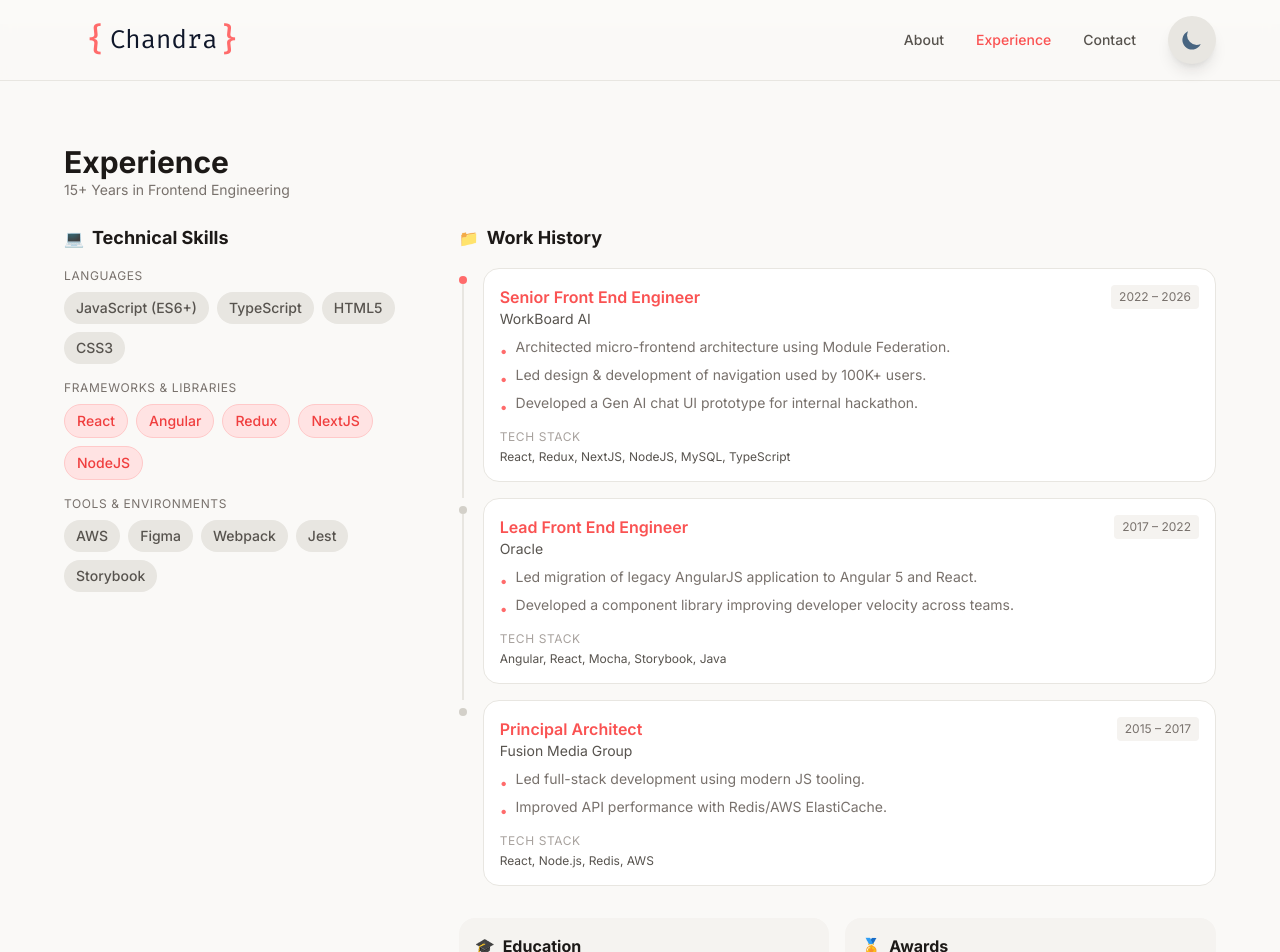
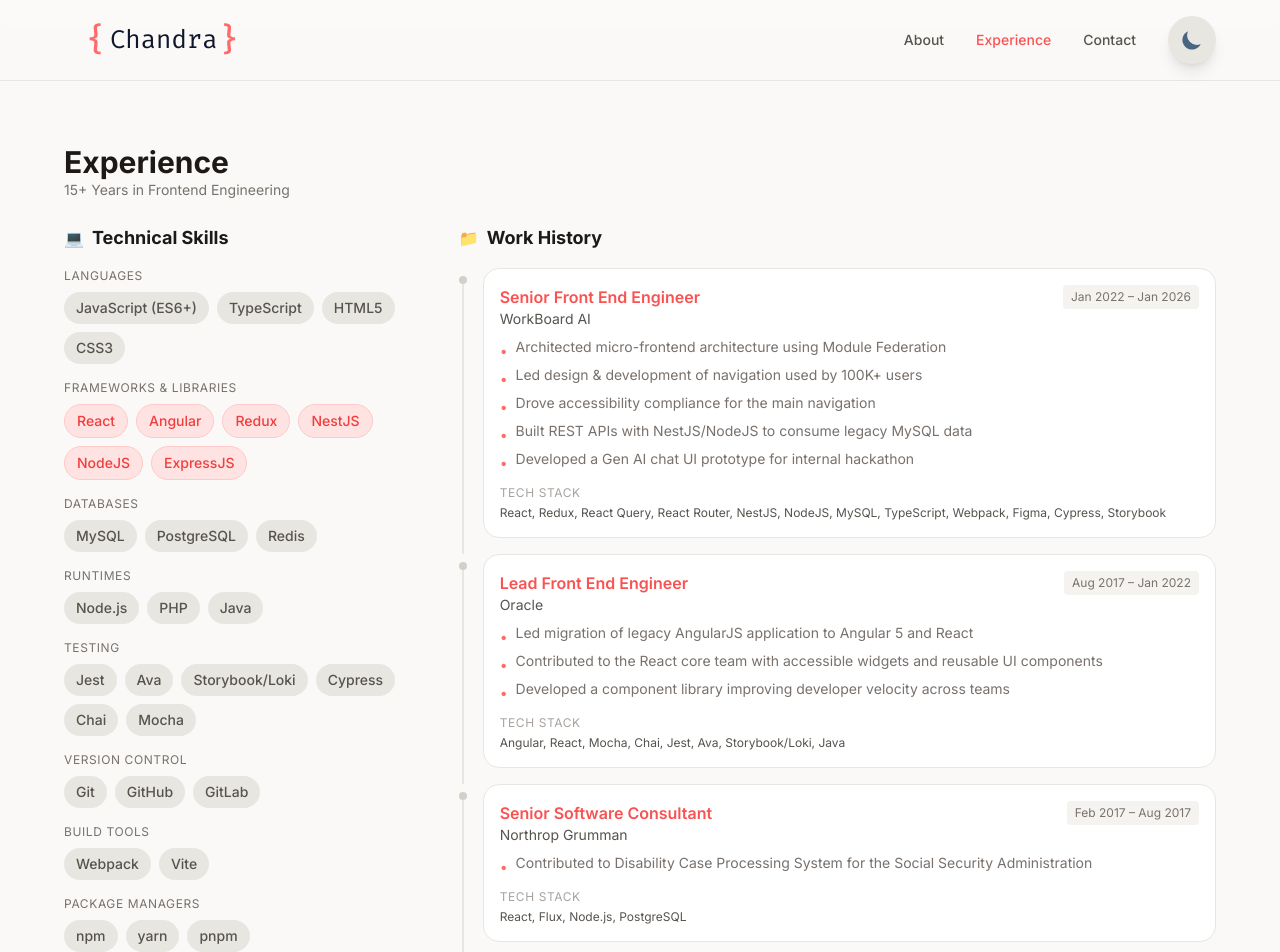
Before and after one commit to nuweb/portfolio, a React (Vite) app: page /experience in a window 1280 px wide. Shown: the top 952 px of the page. Built offline with nearby package versions, Linux system fonts and the light colour scheme.

Commit message:
Update content

```diff
--- a/src/app/pages/ContactPage.tsx
+++ b/src/app/pages/ContactPage.tsx
@@ -9,8 +9,10 @@ export function ContactPage() {
 
   const handleSubmit = (e: React.FormEvent) => {
     e.preventDefault();
-    // Handle form submission - could integrate with a service like Formspree
-    window.location.href = `mailto:veeracs@gmail.com?subject=Contact from ${formData.name}&body=${formData.message}`;
+    const body = `From: ${formData.name} (${formData.email})
+
+${formData.message}`;
+    window.location.href = `mailto:veeracs@gmail.com?subject=Contact from ${formData.name}&body=${encodeURIComponent(body)}`;
   };
 
   return (
--- a/src/app/pages/ExperiencePage.tsx
+++ b/src/app/pages/ExperiencePage.tsx
@@ -5,12 +5,36 @@ const skillCategories = [
   },
   {
     title: 'FRAMEWORKS & LIBRARIES',
-    skills: ['React', 'Angular', 'Redux', 'NextJS', 'NodeJS'],
+    skills: ['React', 'Angular', 'Redux', 'NestJS', 'NodeJS', 'ExpressJS'],
     highlight: true,
   },
   {
-    title: 'TOOLS & ENVIRONMENTS',
-    skills: ['AWS', 'Figma', 'Webpack', 'Jest', 'Storybook'],
+    title: 'DATABASES',
+    skills: ['MySQL', 'PostgreSQL', 'Redis'],
+  },
+  {
+    title: 'RUNTIMES',
+    skills: ['Node.js', 'PHP', 'Java'],
+  },
+  {
+    title: 'TESTING',
+    skills: ['Jest', 'Ava', 'Storybook/Loki', 'Cypress', 'Chai', 'Mocha'],
+  },
+  {
+    title: 'VERSION CONTROL',
+    skills: ['Git', 'GitHub', 'GitLab'],
+  },
+  {
+    title: 'BUILD TOOLS',
+    skills: ['Webpack', 'Vite'],
+  },
+  {
+    title: 'PACKAGE MANAGERS',
+    skills: ['npm', 'yarn', 'pnpm'],
+  },
+  {
+    title: 'CLOUD',
+    skills: ['AWS', 'Azure'],
   },
 ];
 
@@ -18,34 +42,49 @@ const workHistory = [
   {
     title: 'Senior Front End Engineer',
     company: 'WorkBoard AI',
-    period: '2022 – 2026',
+    period: 'Jan 2022 – Jan 2026',
     highlights: [
-      'Architected micro-frontend architecture using Module Federation.',
-      'Led design & development of navigation used by 100K+ users.',
-      'Developed a Gen AI chat UI prototype for internal hackathon.',
+      'Architected micro-frontend architecture using Module Federation',
+      'Led design & development of navigation used by 100K+ users',
+      'Drove accessibility compliance for the main navigation',
+      'Built REST APIs with NestJS/NodeJS to consume legacy MySQL data',
+      'Developed a Gen AI chat UI prototype for internal hackathon',
     ],
-    techStack: 'React, Redux, NextJS, NodeJS, MySQL, TypeScript',
-    current: true,
+    techStack: 'React, Redux, React Query, React Router, NestJS, NodeJS, MySQL, TypeScript, Webpack, Figma, Cypress, Storybook',
+    current: false,
   },
   {
     title: 'Lead Front End Engineer',
     company: 'Oracle',
-    period: '2017 – 2022',
+    period: 'Aug 2017 – Jan 2022',
     highlights: [
-      'Led migration of legacy AngularJS application to Angular 5 and React.',
-      'Developed a component library improving developer velocity across teams.',
+      'Led migration of legacy AngularJS application to Angular 5 and React',
+      'Contributed to the React core team with accessible widgets and reusable UI components',
+      'Developed a component library improving developer velocity across teams',
     ],
-    techStack: 'Angular, React, Mocha, Storybook, Java',
+    techStack: 'Angular, React, Mocha, Chai, Jest, Ava, Storybook/Loki, Java',
+  },
+  {
+    title: 'Senior Software Consultant',
+    company: 'Northrop Grumman',
+    period: 'Feb 2017 – Aug 2017',
+    highlights: [
+      'Contributed to Disability Case Processing System for the Social Security Administration'
+    ],
+    techStack: 'React, Flux, Node.js, PostgreSQL',
   },
   {
     title: 'Principal Architect',
     company: 'Fusion Media Group',
-    period: '2015 – 2017',
+    period: 'Nov 2015 – Jan 2017',
     highlights: [
-      'Led full-stack development using modern JS tooling.',
-      'Improved API performance with Redis/AWS ElastiCache.',
+      'Led full-stack development using modern JS tooling',
+      'Set up Universal React seed projects, build pipelines, and performance optimizations',
+      'Improved API performance with Redis/AWS ElastiCache',
+      'Mentored a team of React developers; established UI development best practices',
+      'Built D3.js-based analytics dashboards and lazy-loading ad components',
     ],
-    techStack: 'React, Node.js, Redis, AWS',
+    techStack: 'ExpressJS, React, Redux, Webpack, WordPress, Jenkins, AWS, Node.js, Redis, Nginx',
   },
 ];
 
@@ -63,12 +102,12 @@ const education = [
 const awards = [
   {
     title: "People's Choice Award",
-    description: 'INTERNAL HACKATHON, CONDÉ NAST',
+    description: 'Internal Hackathon, Condé Nast',
     icon: '🏆',
   },
   {
     title: 'Toshiba Scholarship',
-    description: 'MISSOURI UNIVERSITY OF SCIENCE AND TECHNOLOGY',
+    description: 'Missouri University of Science and Technology',
     icon: '🎖️',
   },
 ];
```
